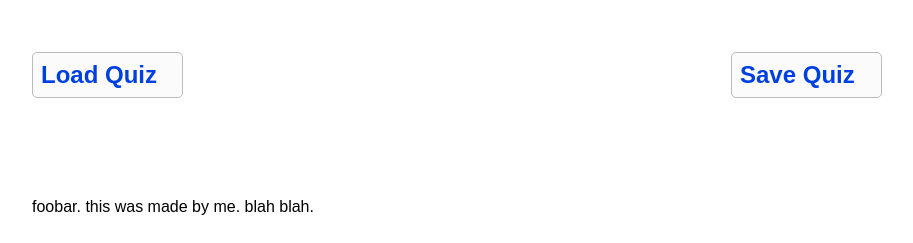
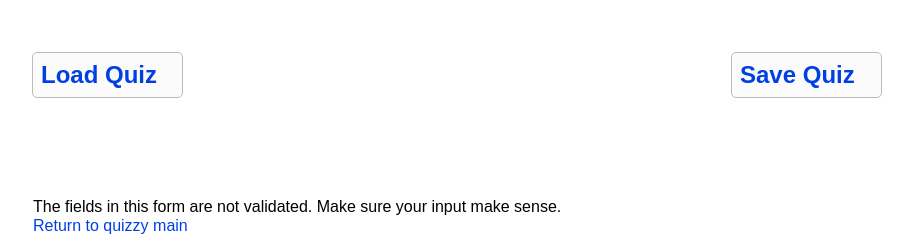
Before and after one commit to scallopedllama/quizzy_builder, a PHP site: page / in a window 1280 px wide. Shown: the part 4144-4387 px from the top of the page, without its empty margins (183-1096 px from the left). Before the commit the page ends 4359 px from the top, so only its background shows below. Run offline with PHP 8.4, Linux system fonts and the light colour scheme; data that the repository does not hold is empty; some libraries are stand-ins or nearby versions.

Commit message:
added a bit of text at the bottom of the page

```diff
--- a/index.php
+++ b/index.php
@@ -83,7 +83,8 @@
       </form>
 
       <div style="clear: both; margin-top: 100px;">
-        foobar. this was made by me. blah blah.
+        <p>The fields in this form are not validated. Make sure your input make sense.</p>
+        <p><a href="../index.php">Return to quizzy main</a></p>
       </div>
     </div>
   </body>
```
